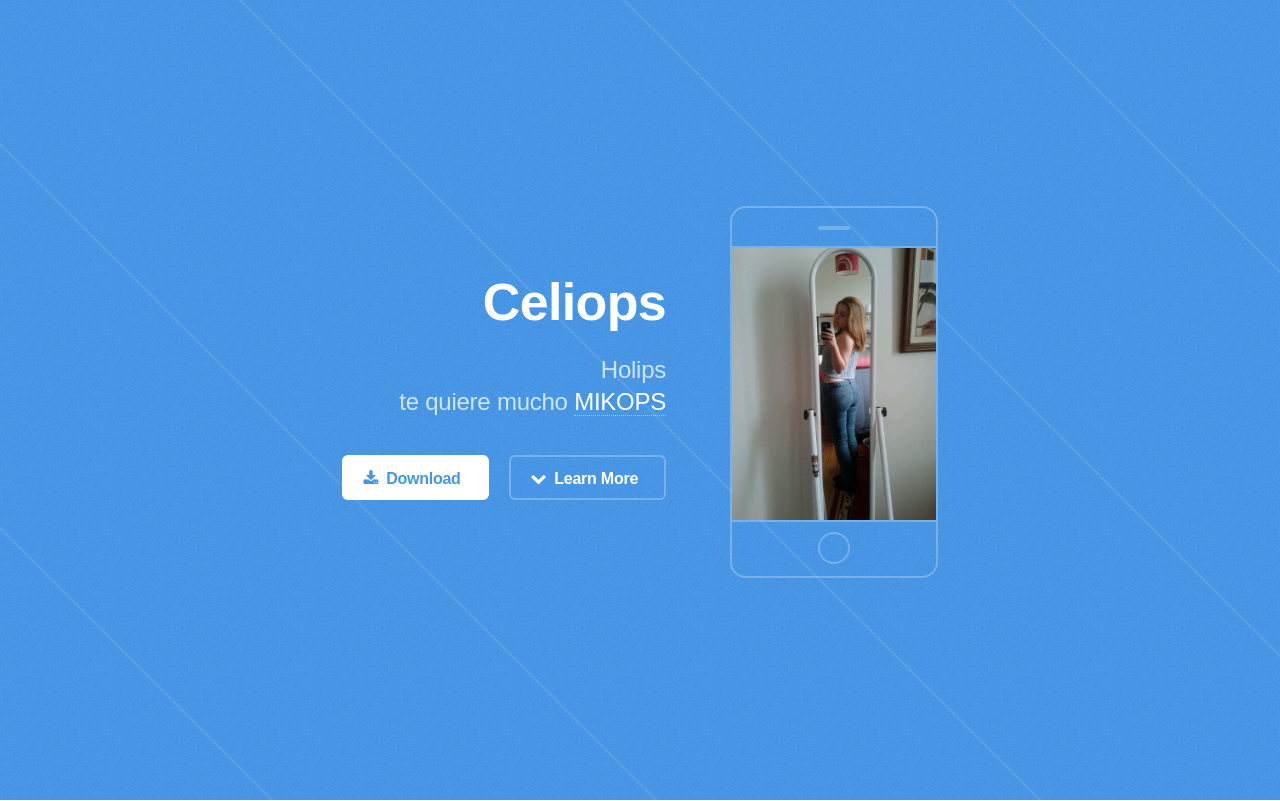
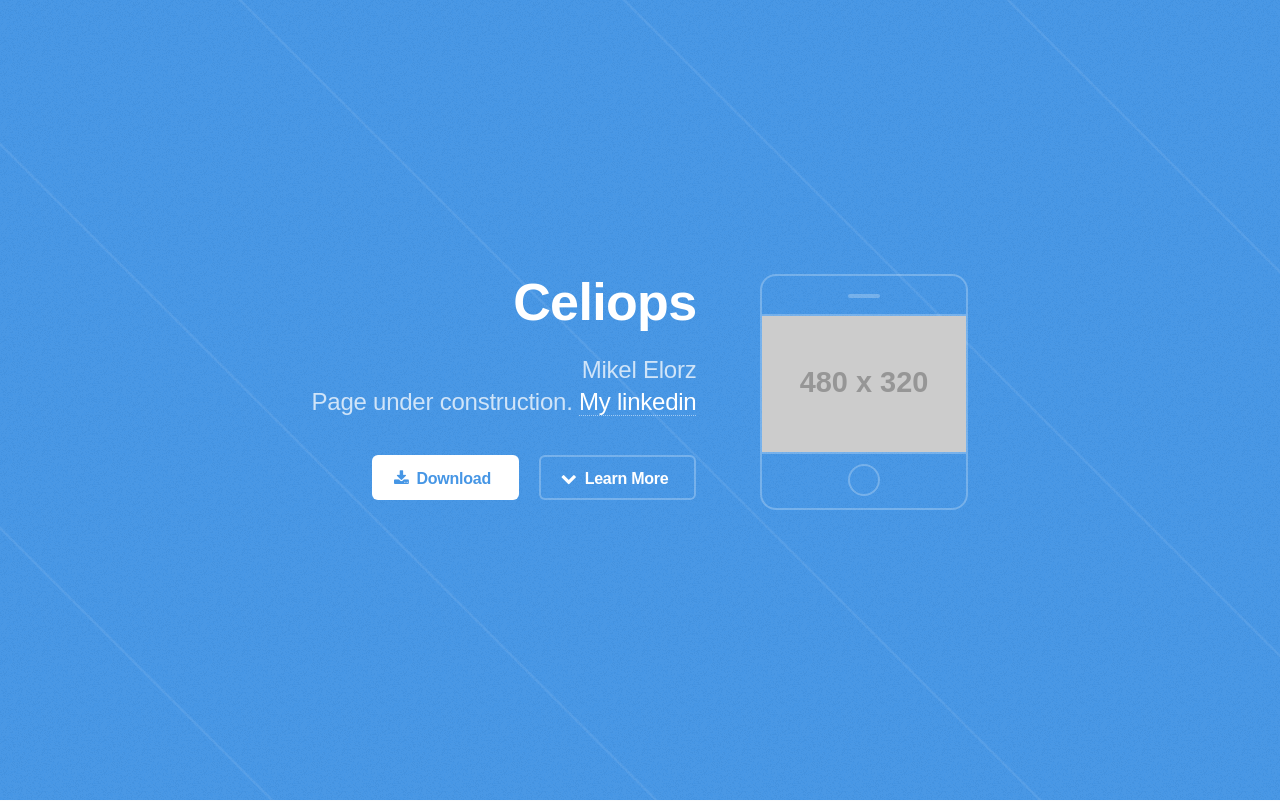
Before and after one commit to elorz007/elorz007.github.io, a plain HTML site: page index.html in a window 1280 px wide. Shown: the top 801 px of the page. Drawn offline with Linux system fonts and the light colour scheme; placeholder pictures from the web are drawn by us.

Commit message:
Update index.html

```diff
--- a/index.html
+++ b/index.html
@@ -20,14 +20,14 @@
 			<header id="header">
 				<div class="content">
 					<h1><a href="#">Celiops</a></h1>
-					<p>Holips<br />
-					te quiere mucho <a href="http://html5up.net">MIKOPS</a></p>
+					<p>Mikel Elorz<br />
+					Page under construction. <a href="https://www.linkedin.com/in/mikelelorz">My linkedin</a></p>
 					<ul class="actions">
 						<li><a href="#" class="button special icon fa-download">Download</a></li>
 						<li><a href="#one" class="button icon fa-chevron-down scrolly">Learn More</a></li>
 					</ul>
 				</div>
-				<div class="image phone"><div class="inner"><img src="images/screen.jpg" alt="" /></div></div>
+				<div class="image phone"><div class="inner"><img src="http://placehold.it/480x320" alt="" /></div></div>
 			</header>
 
 		<!-- One -->
```
